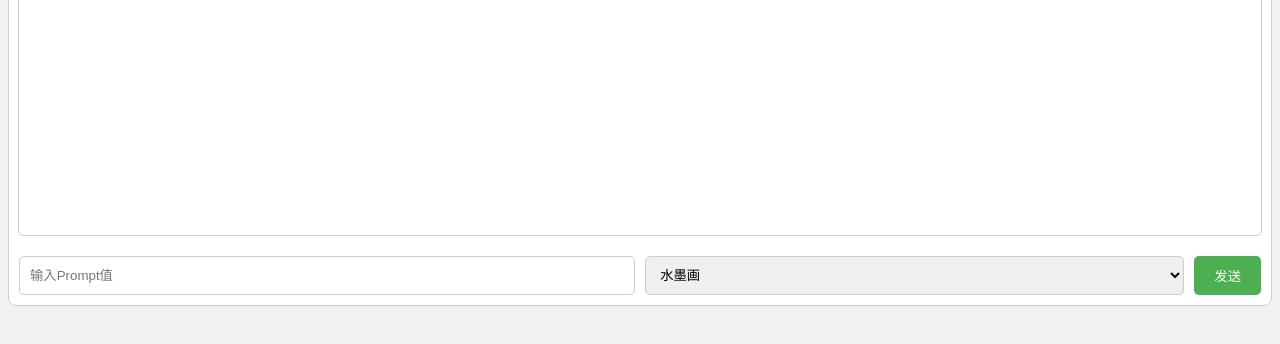
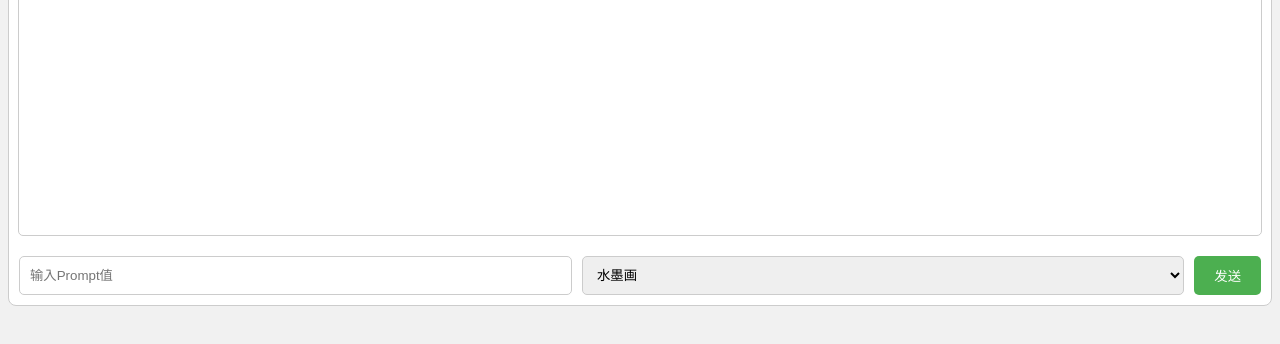
Before and after one commit to vawterdada/tx-ai-test, a website: page index.html in a window 1280 px wide. Shown: the part 380-724 px from the top of the page. Drawn offline with Linux system fonts and the light colour scheme.

Commit message:
Update index.html

```diff
--- a/index.html
+++ b/index.html
@@ -70,6 +70,7 @@
         border: 1px solid #ccc;
         border-radius: 5px;
         margin-right: 10px;
+        width:20%
       }
     </style>
     <script>
```
